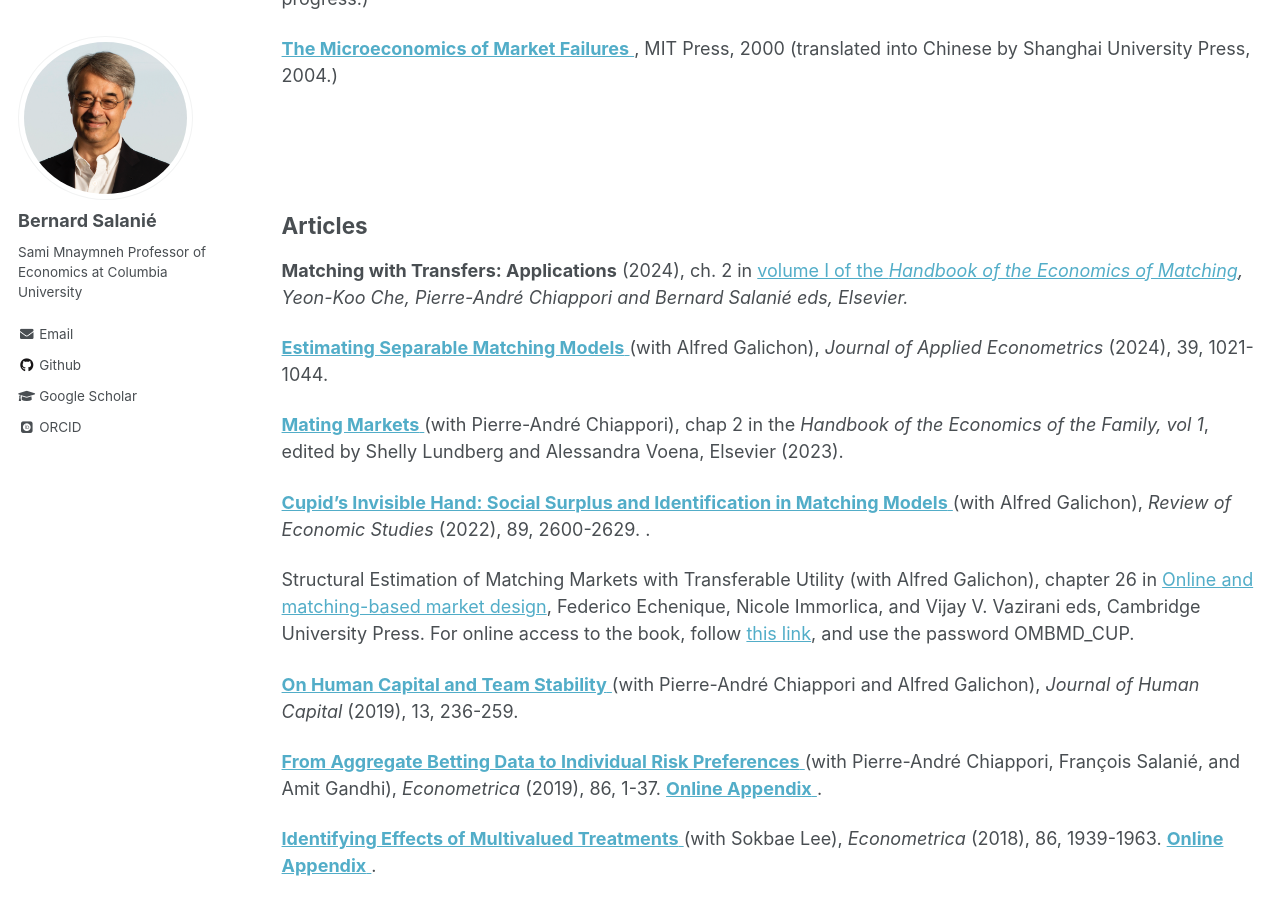
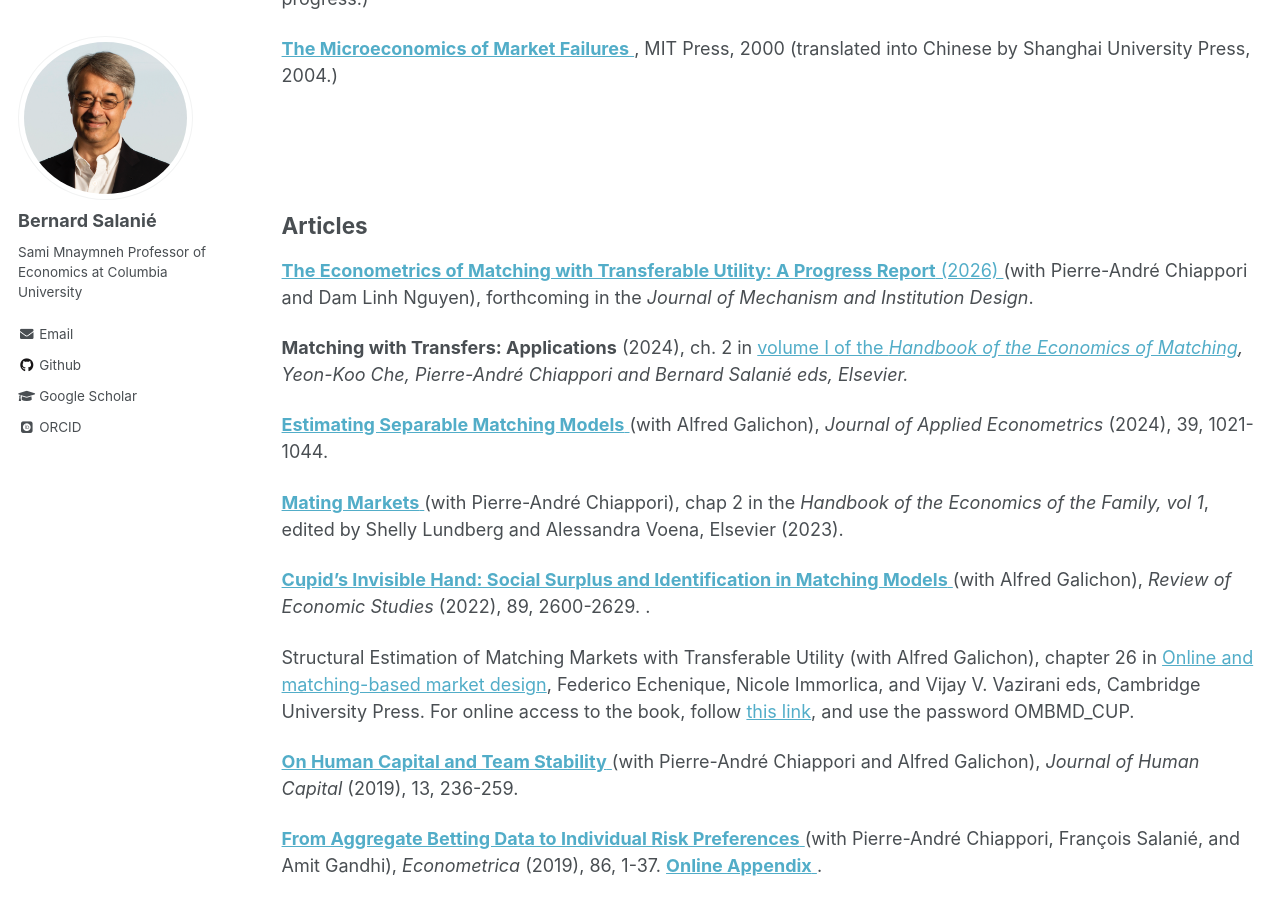
Before and after one commit to bsalanie/bsalanie.github.io, a Jekyll site: the page built from _pages/publications.html, in a window 1280 px wide and 900 px high, scrolled down 640 px. Built offline with Jekyll 4.4.1, drawn with Linux system fonts in a browser that asks for light colours; some web fonts are replaced; some of the changed text lies outside the part shown.

Commit message:
added paper for Yinghua

```diff
--- a/_pages/news.md
+++ b/_pages/news.md
@@ -7,6 +7,9 @@ author_profile: true
 
 {% include base_path %}
 
+
+## The Econometrics of Matching with Transferable Utility: A Progress Report
+I wrote [this](https://arxiv.org/abs/2604.16127) with Pierre-André Chiappori and Dam Linh Nguyen for a special issue of the *Journal of Mechanism and Institution Design* honoring our late friend [Yinghua He](https://profiles.rice.edu/faculty/yinghua-he).
 
 
 ## Handbook of the Economics of Matching now complete
--- a/_pages/publications.html
+++ b/_pages/publications.html
@@ -79,6 +79,15 @@ author_profile: true
 </div>
 
 <h2 id="articles">Articles</h2>
+
+<p>
+  <a href="https://arxiv.org/abs/2604.16127">
+<strong>The Econometrics of Matching with Transferable Utility:
+A Progress Report</strong> (2026)
+</a>
+(with Pierre-Andr&eacute; Chiappori and Dam Linh Nguyen),
+forthcoming in the <em>Journal of Mechanism and Institution Design</em>.
+</p>
 
 <p>
 <strong>Matching with Transfers: Applications</strong> (2024), ch. 2 in <a href="https://shop.elsevier.com/books/handbook-of-the-economics-of-matching/che/978-0-443-31466-7">volume I of the <em>
@@ -854,13 +863,6 @@ Structural Estimation of Matching Markets with Transferable Utility
 
 <h2 id="workinprogress">Work in progress</h2>
 
-<p>
-  <a href="https://bsalanie.github.io/files/CNSdraft21October2025.pdf">
-<strong>The Econometrics of Matching with Transferable Utility:
-A Progress Report</strong>
-</a>
-(with Pierre-Andr&eacute; Chiappori and Dam Linh Nguyen).
-</p>
 
 <p>
   <a href="https://bsalanie.github.io/files/PerfectMatch241122.pdf">
```
Also changed, not shown: 1 other file.
